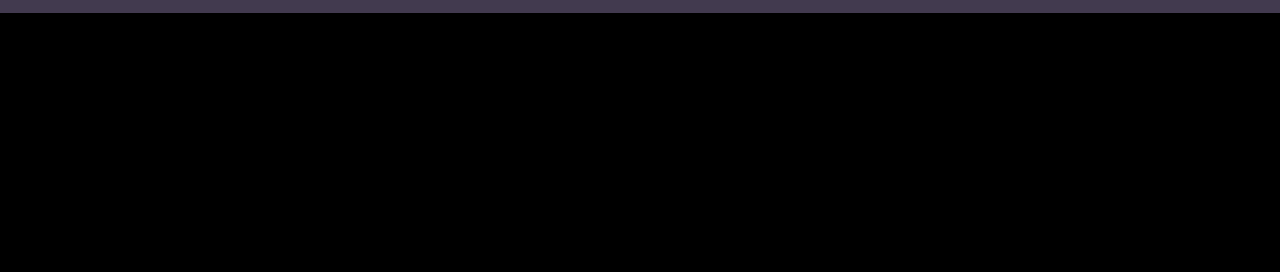
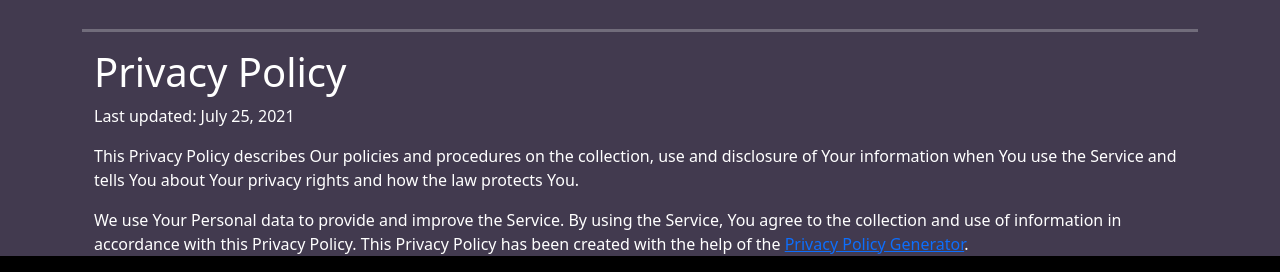
Before and after one commit to Saurav-create/Portfolio, a plain HTML site: page index.html in a window 1280 px wide. Shown: the part 5619-5891 px from the top of the page. Before the commit the page ends 5632 px from the top, so only its background shows below. Drawn offline with nearby package versions, Linux system fonts and the light colour scheme.

Commit message:
privacy update 5:13  07/25/2021

```diff
--- a/index.html
+++ b/index.html
@@ -520,6 +520,16 @@
     </div>
   </div>
 
+  <hr size="5" style="border-top: solid white;" >
+
+
+<div class="container text-white">
+  <h1>Privacy Policy</h1>
+<p>Last updated: July 25, 2021</p>
+<p>This Privacy Policy describes Our policies and procedures on the collection, use and disclosure of Your information when You use the Service and tells You about Your privacy rights and how the law protects You.</p>
+<p>We use Your Personal data to provide and improve the Service. By using the Service, You agree to the collection and use of information in accordance with this Privacy Policy. This Privacy Policy has been created with the help of the <a href="https://www.privacypolicies.com/privacy-policy-generator/" target="_blank">Privacy Policy Generator</a>.</p>
+
+</div>
 </div>
 
 </div>
```
